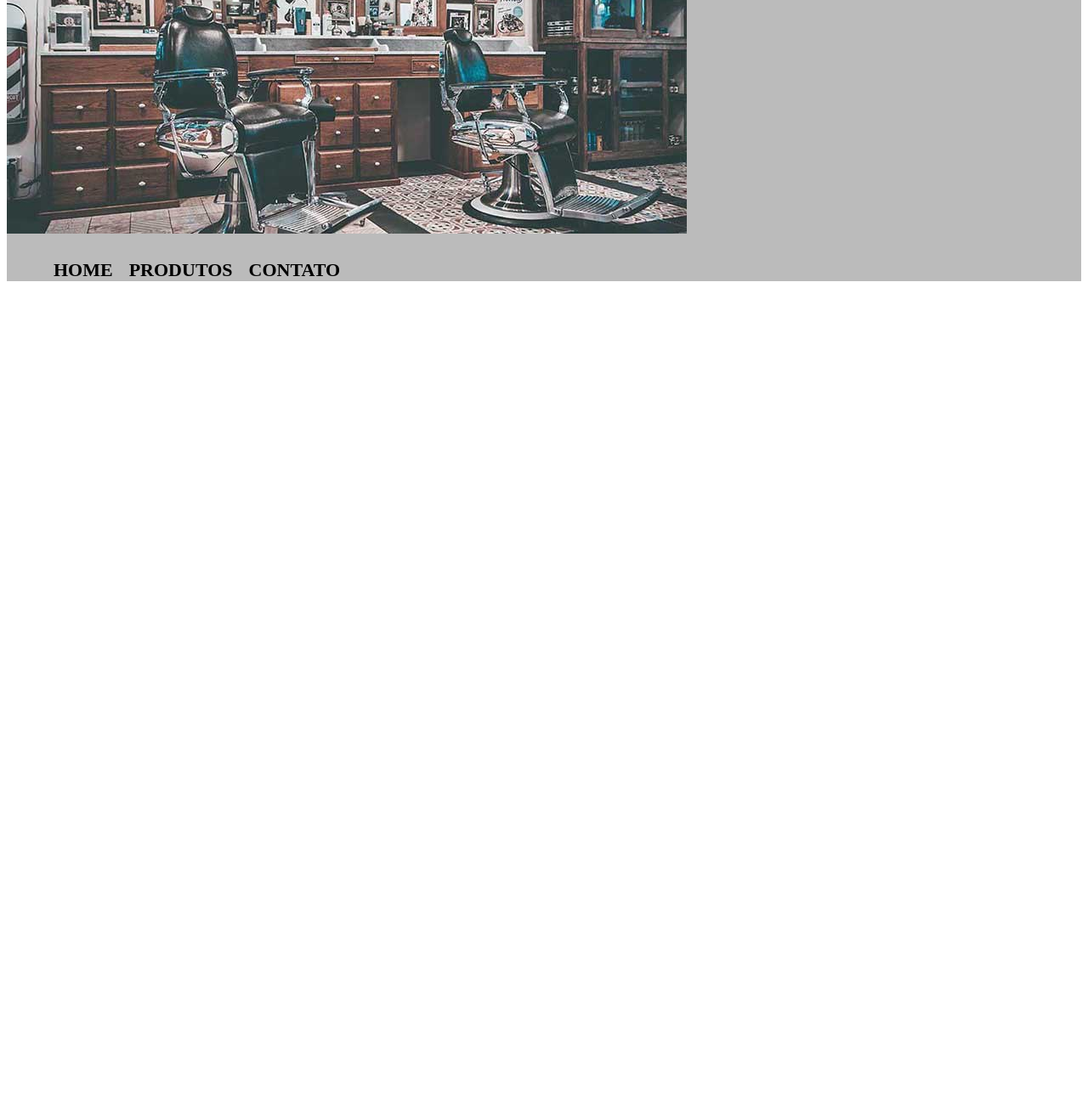
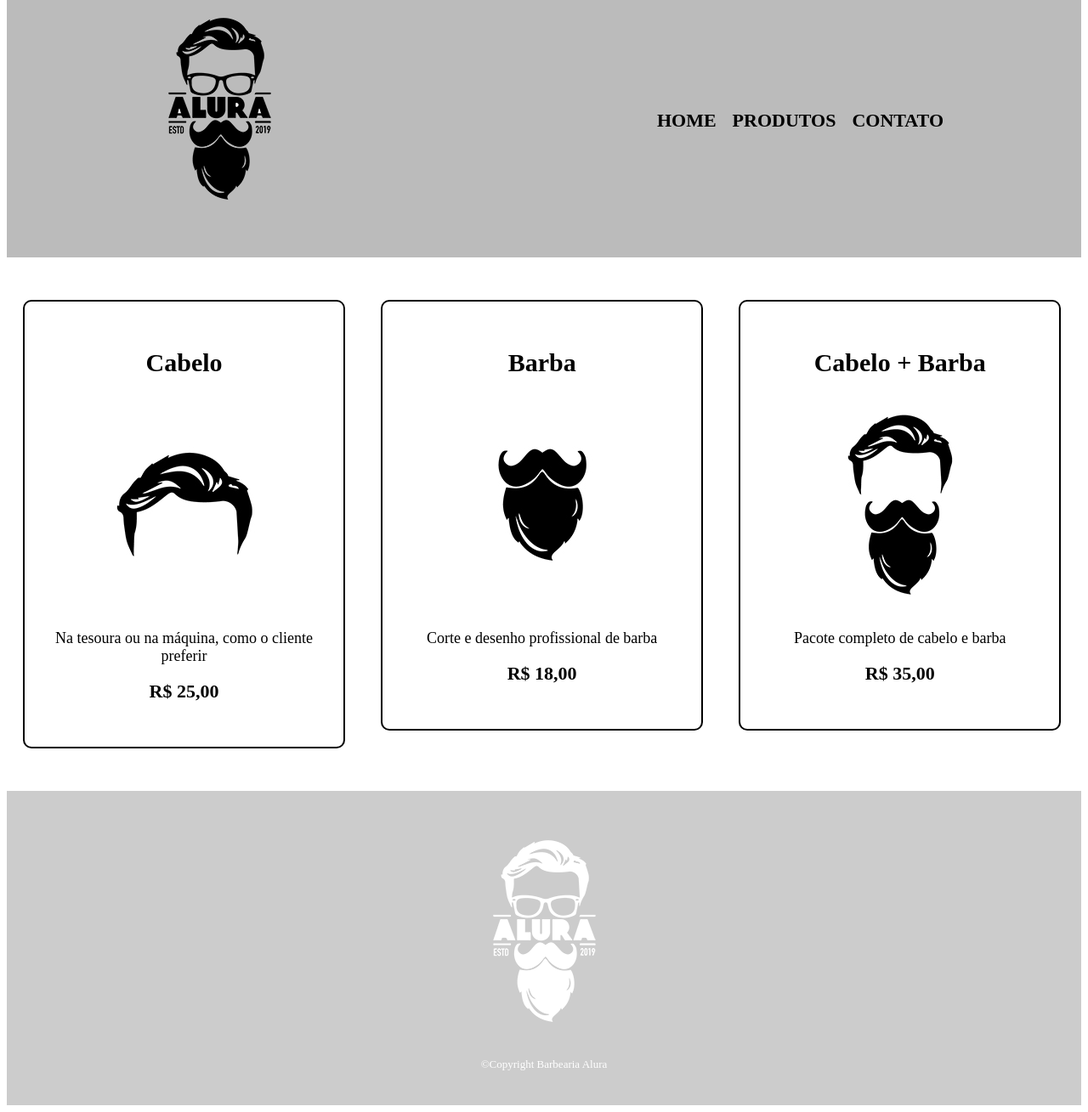
Before and after one commit to anamacoski/front-end, a plain HTML site: page produtos.html in a window 1280 px wide. Shown: the part 46-1355 px from the top of the page at 85% size. Before the commit the page ends 800 px from the top, so only its background shows below. Drawn offline with Linux system fonts and the light colour scheme.

Commit message:
copyright

```diff
--- a/produtos.css
+++ b/produtos.css
@@ -1,5 +1,16 @@
 header{
     background: #bbbbbb;
+    padding: 20px 0;
+}
+.caixa{
+    position: relative;
+    width: 940px;
+    margin: 0 auto;
+}
+nav{
+    position: absolute;
+    top: 110px;
+    right: 0;
 }
 nav li{
     display: inline;
@@ -12,3 +23,54 @@ nav a{
     font-size: 22px;
     text-decoration: none;
 }
+.produtos{
+    width: 940;
+    margin: 0 auto;
+    padding: 50px 0;
+}
+.produtos li{
+    display: inline-block;
+    text-align: center;
+    width: 30%;
+    vertical-align: top;
+    margin: 0 1.5%;
+    padding: 30px 20px;
+    box-sizing: border-box;
+    border: 2px solid #000000;
+    border-radius: 10px;
+}
+.produtos h2{
+    font-size: 30px;
+    font-weight: bold;
+}
+.produto-descricao{
+    font-size: 18px;
+}
+.produto-preco{
+    font-size: 22px;
+    font-weight: bold;
+    margin-top: 10px;
+}
+nav a:hover{
+    color:#c78c19;
+    text-decoration: underline;
+}
+.produtos li:hover{
+    border-color: #c78c19;
+}
+.produtos li:active{
+    border-color: #088c19;
+}
+.produtos li:hover h2{
+    font-size: 34px;
+}
+footer{
+    text-align: center;
+    background: #cccccc;
+    padding: 40px;
+}
+.copyright{
+    color:#ffffff;
+    font-size: 13px;
+    margin: 20px 0 0;
+}
--- a/produtos.html
+++ b/produtos.html
@@ -4,11 +4,13 @@
     <meta charset="UTF-8">
     <meta name="viewport" content="width=device-width, initial-scale=1.0">
     <title>Produtos - Barbearia Alura</title>
+    <link rel="stylesheet" href="reset.css">
     <link rel="stylesheet" href="produtos.css">
 </head>
 <body>
     <header>
-        <h1><img src="img/banner.jpg" alt=""></h1>
+        <div class="caixa">
+            <h1><img src="img/logo.png" alt=""></h1>
             <nav>
                 <ul>
                     <li><a href="index.html">Home</a></li>
@@ -16,7 +18,33 @@
                     <li><a href="contato.html">Contato</a></li>
                 </ul>
             </nav>
+        </div>
     </header>
-
+    <main>
+        <ul class="produtos">
+            <li>
+                <h2>Cabelo</h2>
+                <img src="img/cabelo.jpg" alt="">
+                <p class="produto-descricao">Na tesoura ou na máquina, como o cliente preferir</p>
+                <p class="produto-preco">R$ 25,00</p>
+            </li>
+            <li>
+                <h2>Barba</h2>
+                <img src="img/barba.jpg" alt="">
+                <p class="produto-descricao">Corte e desenho profissional de barba</p>
+                <p class="produto-preco">R$ 18,00</p>
+            </li>
+            <li>
+                <h2>Cabelo + Barba</h2>
+                <img src="img/cabelo+barba.jpg" alt="">
+                <p class="produto-descricao">Pacote completo de cabelo e barba</p>
+                <p class="produto-preco">R$ 35,00</p>
+            </li>
+        </ul>
+    </main>
+    <footer>
+        <img src="img/logo-branco.png" alt="">
+        <p class="copyright">&copy;Copyright Barbearia Alura </p>
+    </footer>
 </body>
 </html>
```
Lines whose indentation alone changed are shown as unchanged.
